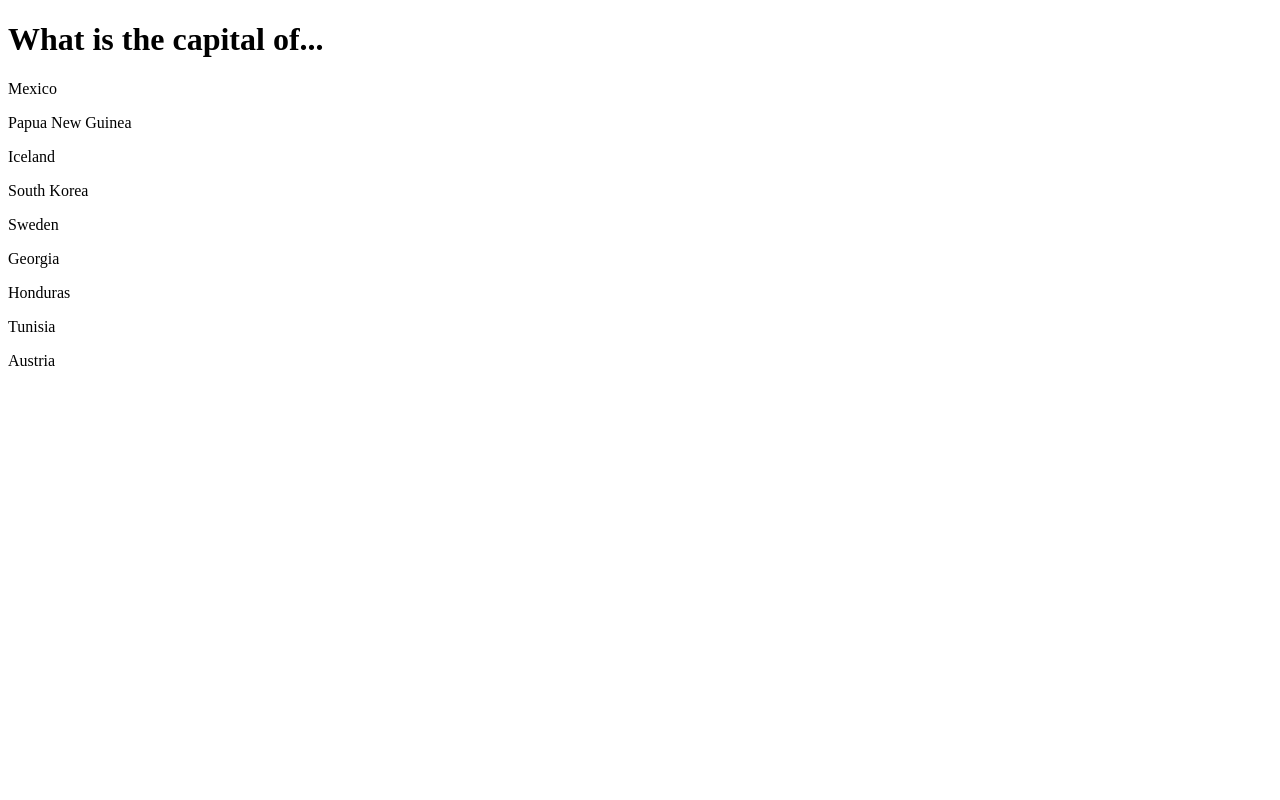
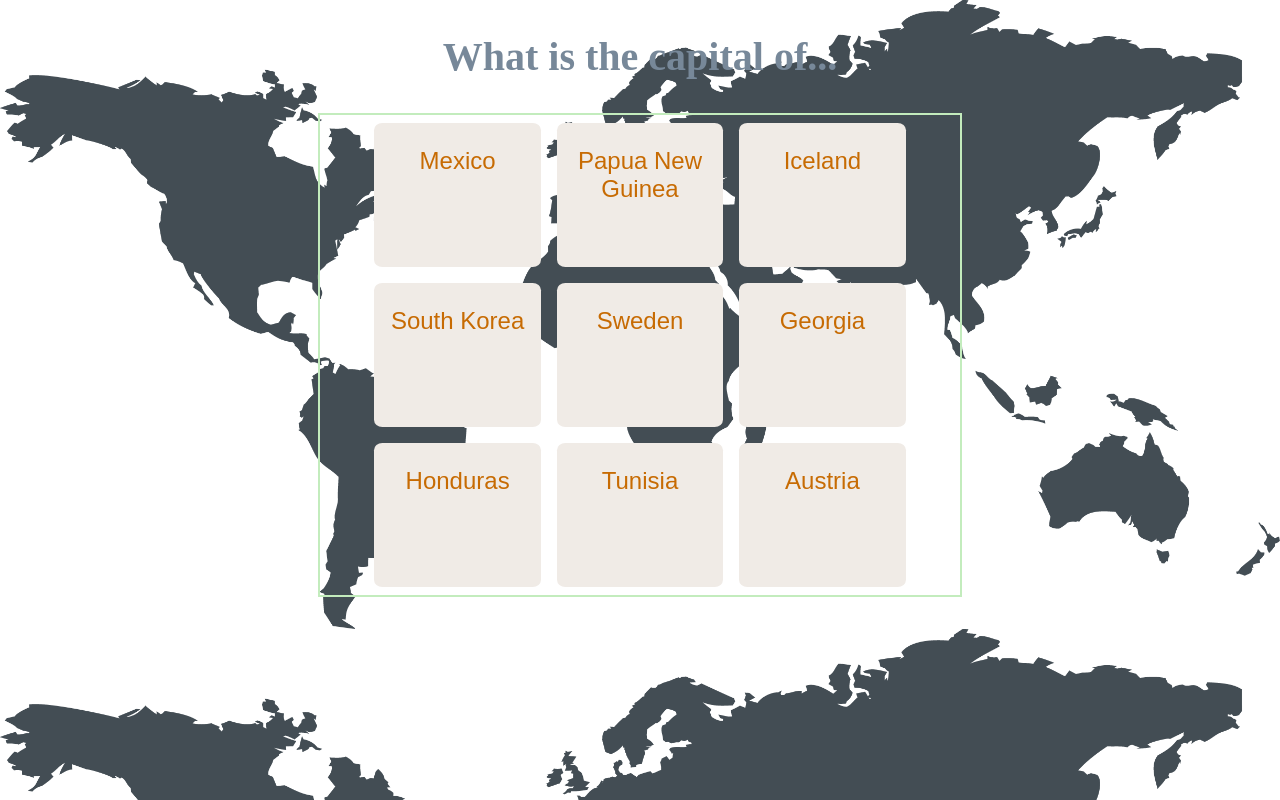
Before and after one commit to Saruwatarii/Flashcard-Memory-Game, a plain HTML site: page index.html in a window 1280 px wide. Drawn offline with Linux system fonts and the light colour scheme.

Commit message:
Made a set of square flash cards from the 9 countries into a 3x3 table. Used CSS property display flex with flex diraction row wrap. Added a world img as the background. Centered the everything with justify-content, and centered the text inside the flashcards with text-align. and added bachround color on the cards and the text.

```diff
--- /dev/null
+++ b/css/style.css
@@ -0,0 +1,37 @@
+body {
+  background-image: url("../img/world.png");
+  background-size: cover;
+}
+
+.title-capital {
+  color: lightslategrey;
+  font-size: 2.5em;
+  display: flex;
+  justify-content: center;
+}
+
+.card-area {
+  flex-flow: row wrap;
+  margin: 0 auto;
+  width: 50vw;
+  display: flex;
+  justify-content: center;
+  align-items: center;
+  font-family: "Montserrat", sans-serif;
+  border: 2px solid #c3ecbd;
+}
+
+.card {
+  width: 13vw;
+  height: 10vw;
+  padding-bottom: 1em;
+  margin: 0.5em 0.5em 0.5em 0.5em;
+  background: rgb(240, 235, 230);
+  border-radius: 5%;
+}
+
+.card p {
+  text-align: center;
+  color: rgb(199, 107, 3);
+  font-size: 1.5em;
+}
--- a/index.html
+++ b/index.html
@@ -4,18 +4,23 @@
     <meta charset="UTF-8" />
     <meta http-equiv="X-UA-Compatible" content="IE=edge" />
     <meta name="viewport" content="width=device-width, initial-scale=1.0" />
+    <link rel="stylesheet" href="./css/style.css" />
     <title>Document</title>
   </head>
   <body>
-    <h1>What is the capital of...</h1>
-    <div><p>Mexico</p></div>
-    <div><p>Papua New Guinea</p></div>
-    <div><p>Iceland</p></div>
-    <div><p>South Korea</p></div>
-    <div><p>Sweden</p></div>
-    <div><p>Georgia</p></div>
-    <div><p>Honduras</p></div>
-    <div><p>Tunisia</p></div>
-    <div><p>Austria</p></div>
+    <section class="quiz-area">
+      <h1 class="title-capital">What is the capital of...</h1>
+      <section class="card-area">
+        <div class="card"><p>Mexico</p></div>
+        <div class="card"><p>Papua New Guinea</p></div>
+        <div class="card"><p>Iceland</p></div>
+        <div class="card"><p>South Korea</p></div>
+        <div class="card"><p>Sweden</p></div>
+        <div class="card"><p>Georgia</p></div>
+        <div class="card"><p>Honduras</p></div>
+        <div class="card"><p>Tunisia</p></div>
+        <div class="card"><p>Austria</p></div>
+      </section>
+    </section>
   </body>
 </html>
```
Also changed, not shown: img/world.png (added).
